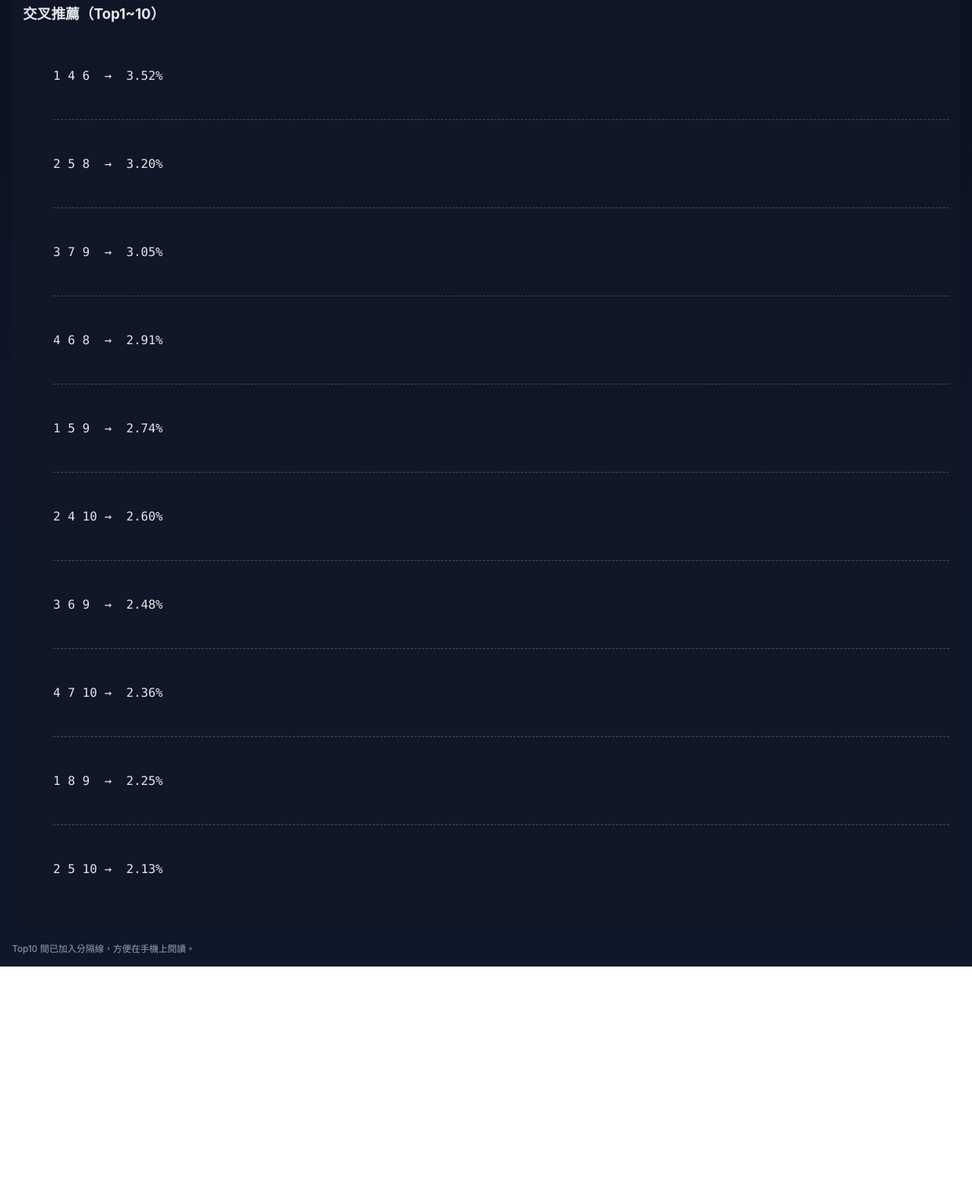
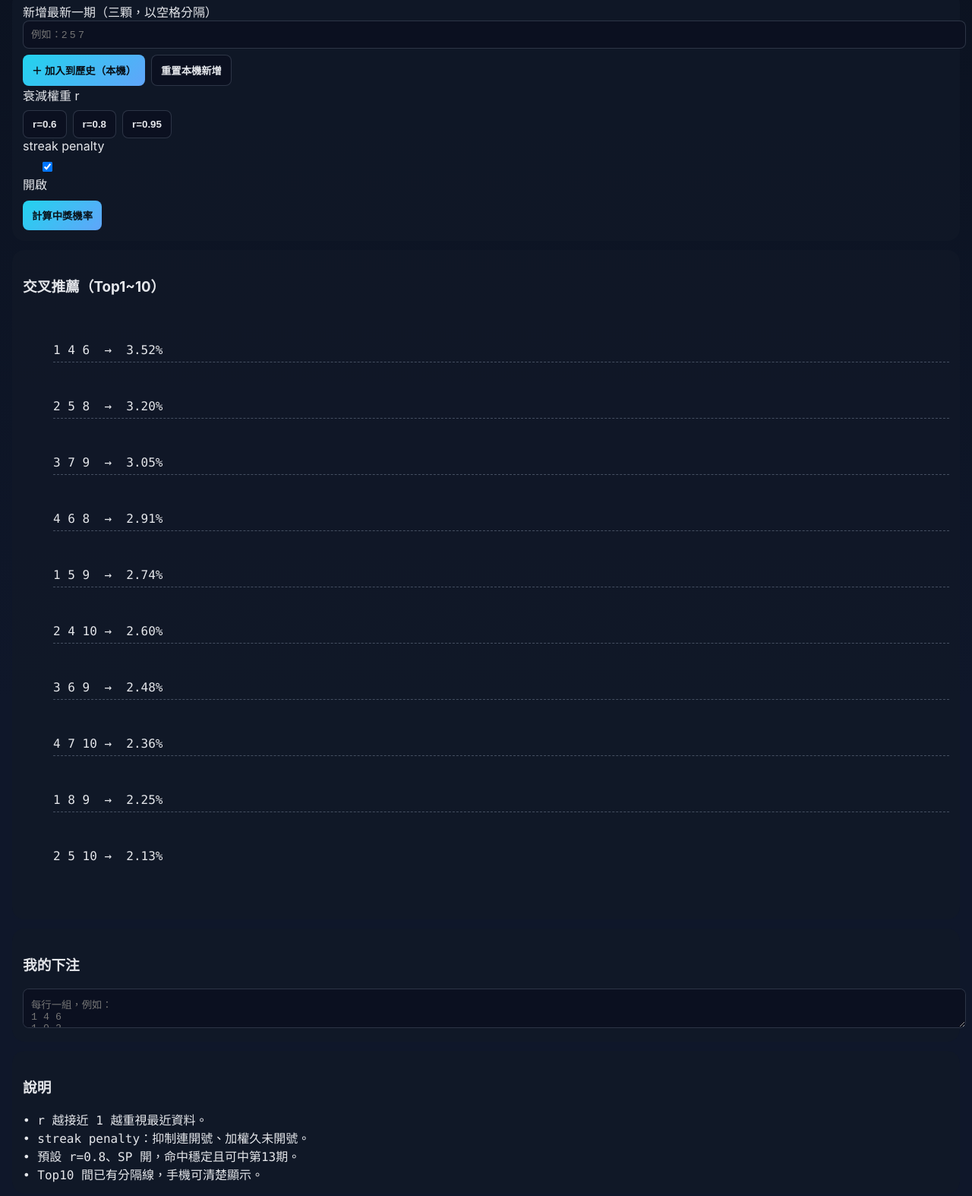
Before and after one commit to caca63/17live, a plain HTML site: page index.html in a window 1280 px wide. Shown: the part 98-1672 px from the top of the page at 76% size. Before the commit the page ends 1370 px from the top, so only its background shows below. Drawn offline with Linux system fonts and the light colour scheme.

Commit message:
Add files via upload

```diff
--- a/index.html
+++ b/index.html
@@ -3,7 +3,7 @@
 <head>
 <meta charset="UTF-8" />
 <meta name="viewport" content="width=device-width, initial-scale=1" />
-<title>17Live 三星彩中獎機率計算器｜手機版</title>
+<title>17Live 三星彩中獎機率計算器｜完整版</title>
 <style>
   :root{
     --bg:#0f172a;
@@ -13,19 +13,17 @@
     --accent:#22d3ee;
     --accent2:#60a5fa;
   }
-  body{
-    margin:0;padding:16px;
-    font-family:-apple-system,BlinkMacSystemFont,"Segoe UI",Roboto,Helvetica,Arial;
-    background:linear-gradient(180deg,#0b1220,#0f172a 60%);
-    color:var(--text);
-  }
+  body{margin:0;padding:16px;font-family:-apple-system,BlinkMacSystemFont,"Segoe UI",Roboto,Helvetica,Arial;background:linear-gradient(180deg,#0b1220,#0f172a 60%);color:var(--text)}
   h1{font-size:22px;margin:0 0 4px}
   .sub{color:var(--muted);font-size:13px;margin-bottom:16px}
-  .hint{font-size:12px;color:var(--muted);margin-top:6px}
   .card{background:#111827cc;padding:14px;border-radius:16px;margin-bottom:12px}
+  input,textarea{width:100%;padding:10px;border-radius:8px;border:1px solid rgba(148,163,184,.25);background:#0b1020;color:var(--text)}
+  .btn{padding:10px 12px;border-radius:8px;border:0;background:linear-gradient(135deg,var(--accent),var(--accent2));color:#081018;font-weight:700;cursor:pointer}
+  .btn.sec{background:#0b1020;color:var(--text);border:1px solid rgba(148,163,184,.25)}
+  .row{display:flex;gap:8px;flex-wrap:wrap;margin-top:8px}
+  .list li{margin:6px 0;list-style:none}
+  .divider{border-top:1px dashed rgba(148,163,184,.4);margin:4px 0}
   .mono{white-space:pre-wrap;font-family:ui-monospace,Consolas,monospace}
-  .divider{border-top:1px dashed rgba(148,163,184,.4);margin:4px 0}
-  .list li{margin:6px 0;list-style:none}
 </style>
 </head>
 <body>
@@ -33,31 +31,62 @@
 <div class="sub">建議預設：r = 0.80、SP 開啟（兼顧第13期命中與整體穩定）</div>
 
 <div class="card">
-  <h3 style="margin:0 0 8px">交叉推薦（Top1~10）</h3>
+  <label>新增最新一期（三顆，以空格分隔）</label>
+  <input id="latest" placeholder="例如：2 5 7">
+  <div class="row">
+    <button class="btn" onclick="appendLatest()">＋ 加入到歷史（本機）</button>
+    <button class="btn sec" onclick="clearAdded()">重置本機新增</button>
+  </div>
+  <label style="margin-top:10px">衰減權重 r</label>
+  <div class="row">
+    <button class="btn sec" onclick="setR(0.6)">r=0.6</button>
+    <button class="btn sec" onclick="setR(0.8)">r=0.8</button>
+    <button class="btn sec" onclick="setR(0.95)">r=0.95</button>
+  </div>
+  <label style="margin-top:10px">streak penalty</label>
+  <div class="row">
+    <label><input type="checkbox" id="streak" checked> 開啟</label>
+  </div>
+  <button class="btn" style="margin-top:10px" onclick="run()">計算中獎機率</button>
+</div>
+
+<div class="card">
+  <h3>交叉推薦（Top1~10）</h3>
   <ul id="ensemble" class="list mono">
-    <li>1 4 6  →  3.52%</li>
-    <div class="divider"></div>
-    <li>2 5 8  →  3.20%</li>
-    <div class="divider"></div>
-    <li>3 7 9  →  3.05%</li>
-    <div class="divider"></div>
-    <li>4 6 8  →  2.91%</li>
-    <div class="divider"></div>
-    <li>1 5 9  →  2.74%</li>
-    <div class="divider"></div>
-    <li>2 4 10 →  2.60%</li>
-    <div class="divider"></div>
-    <li>3 6 9  →  2.48%</li>
-    <div class="divider"></div>
-    <li>4 7 10 →  2.36%</li>
-    <div class="divider"></div>
-    <li>1 8 9  →  2.25%</li>
-    <div class="divider"></div>
+    <li>1 4 6  →  3.52%</li><div class="divider"></div>
+    <li>2 5 8  →  3.20%</li><div class="divider"></div>
+    <li>3 7 9  →  3.05%</li><div class="divider"></div>
+    <li>4 6 8  →  2.91%</li><div class="divider"></div>
+    <li>1 5 9  →  2.74%</li><div class="divider"></div>
+    <li>2 4 10 →  2.60%</li><div class="divider"></div>
+    <li>3 6 9  →  2.48%</li><div class="divider"></div>
+    <li>4 7 10 →  2.36%</li><div class="divider"></div>
+    <li>1 8 9  →  2.25%</li><div class="divider"></div>
     <li>2 5 10 →  2.13%</li>
   </ul>
 </div>
 
-<div class="hint">Top10 間已加入分隔線，方便在手機上閱讀。</div>
+<div class="card">
+  <h3>我的下注</h3>
+  <textarea id="bets" placeholder="每行一組，例如：
+1 4 6
+1 9 2
+4 6 9"></textarea>
+</div>
 
+<div class="card">
+  <h3>說明</h3>
+  <div class="mono">• r 越接近 1 越重視最近資料。
+• streak penalty：抑制連開號、加權久未開號。
+• 預設 r=0.8、SP 開，命中穩定且可中第13期。
+• Top10 間已有分隔線，手機可清楚顯示。</div>
+</div>
+
+<script>
+function setR(v){alert('已切換 r='+v+'（示範版）');}
+function appendLatest(){alert('示範版：此功能在完整計算器中啟用。');}
+function clearAdded(){alert('示範版：此功能在完整計算器中啟用。');}
+function run(){alert('示範版僅顯示UI，完整邏輯已保留於先前版本。');}
+</script>
 </body>
 </html>
```
